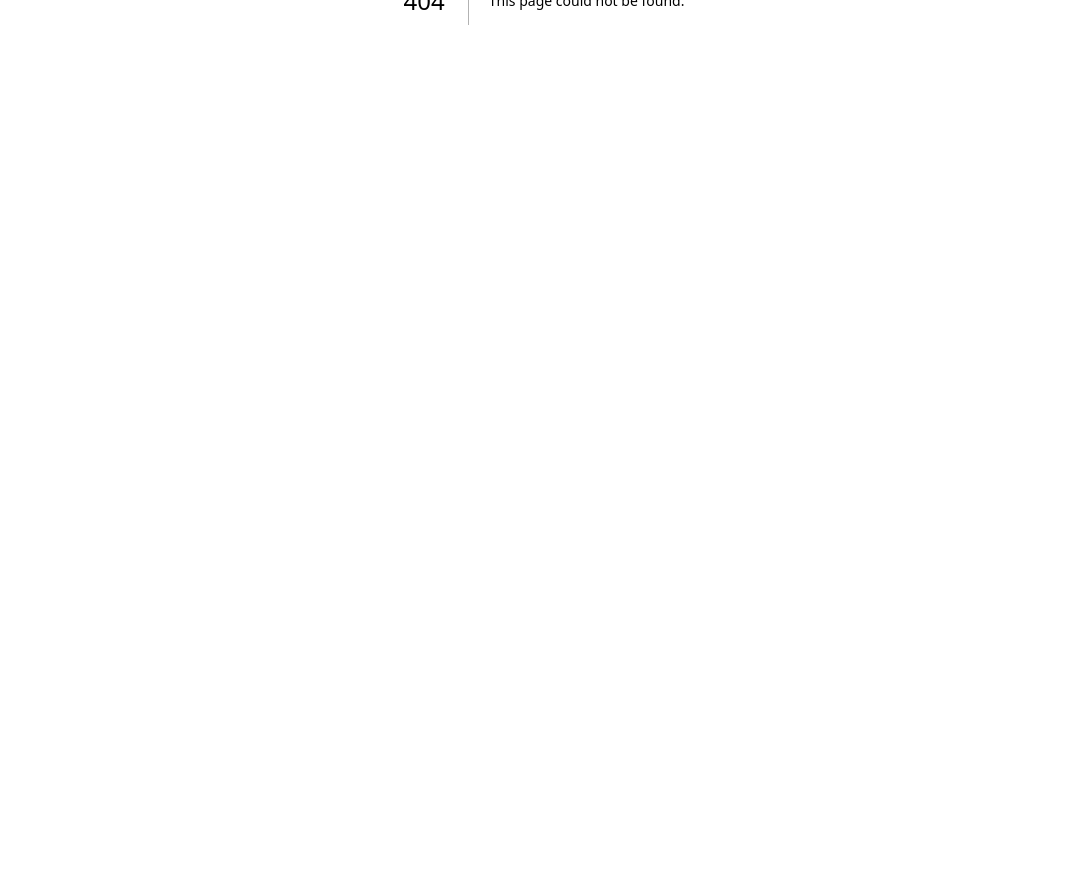
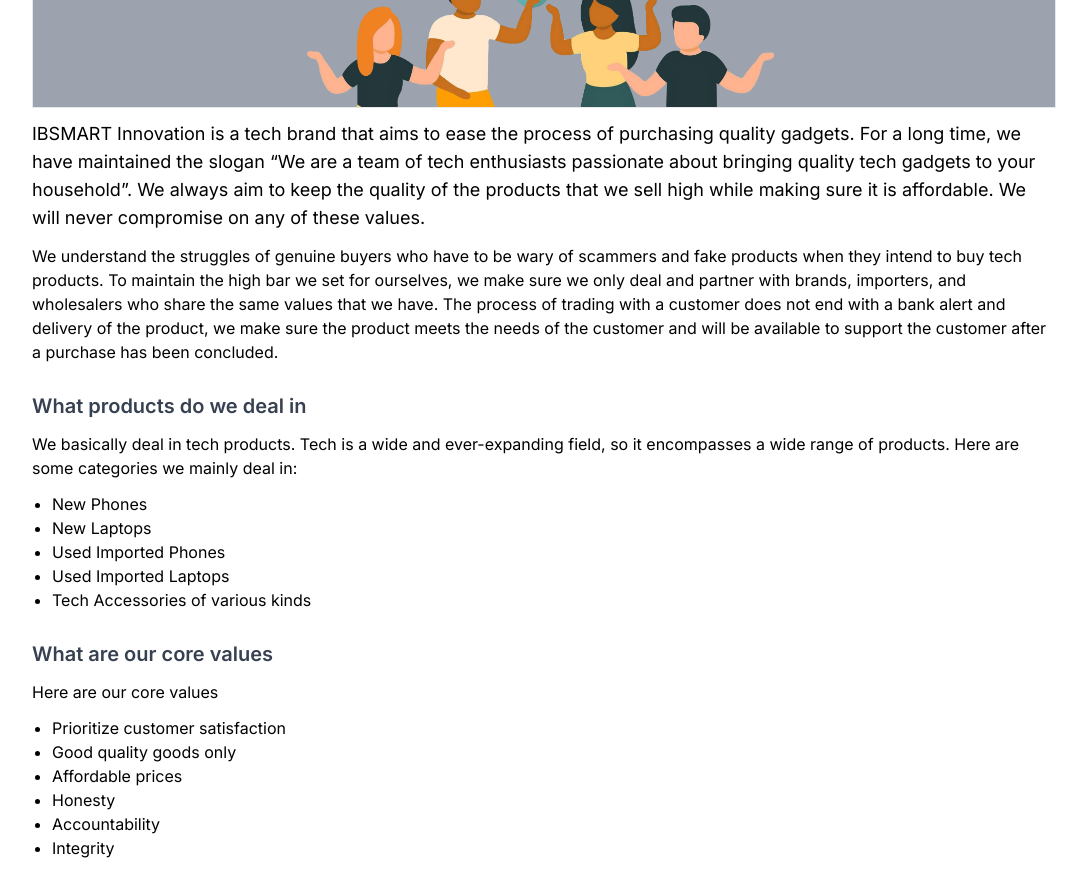
Before and after one commit to gurudanito001/IBSMART-INNOVATION, a Next.js app: page /blog/introduction-to-ibsmart-innovation in a window 1280 px wide. Before the commit this address had no page. Shown: the part 400-1292 px from the top of the page, without its empty margins (96-1183 px from the left). Before the commit the page ends 800 px from the top, so only its background shows below. Built offline with nearby package versions, Linux system fonts and the light colour scheme.

Commit message:
push the blog to prod

```diff
--- /dev/null
+++ b/src/app/(publicPages)/blog/introduction-to-ibsmart-innovation/page.tsx
@@ -0,0 +1,61 @@
+import NavBar from "../../navbar";
+import Footer from "../../footer";
+
+
+export default function Page() {
+
+  return (
+    <main className="bg-white text-black flex flex-col">
+      <NavBar />
+      <article className=" w-full max-w-screen-lg mx-auto my-14">
+        <h1 className="font-semibold text-4xl">ABOUT IBSMART INNOVATION</h1>
+        <h4 className="mt-7 text-gray-700 text-xl font-semibold">Who are we</h4>
+        <div className="h-72 w-auto border bg-[url('/images/who-are-we.png')] bg-no-repeat bg-contain bg-center bg-gray-400">
+        </div>
+
+        <p className="text-lg mt-3">
+          IBSMART Innovation is a tech brand that aims to ease the process of purchasing quality gadgets. For a long time, we have maintained the slogan “We are a team of tech enthusiasts passionate about bringing quality tech gadgets to your household”.  We always aim to keep the quality of the products that we sell high while making sure it is affordable. We will never compromise on any of these values.
+        </p>
+
+        <p className="mt-3">
+          We understand the struggles of genuine buyers who have to be wary of scammers and fake products when they intend to buy tech products.
+          To maintain the high bar we set for ourselves, we make sure we only deal and partner with brands, importers, and wholesalers who share the same values that we have. The process of trading with a customer does not end with a bank alert and delivery of the product, we make sure the product meets the needs of the customer and will be available to support the customer after a purchase has been concluded.
+        </p>
+
+
+        <h4 className="mt-7 text-gray-700 text-xl font-semibold">What products do we deal in</h4>
+        <p className="mt-3">We basically deal in tech products. Tech is a wide and ever-expanding field, so it encompasses a wide range of products. Here are some categories we mainly deal in:</p>
+
+        <ul className="mt-3 list-disc px-5">
+          <li>New Phones</li>
+          <li>New Laptops</li>
+          <li>Used Imported Phones</li>
+          <li>Used Imported Laptops</li>
+          <li>Tech Accessories of various kinds</li>
+        </ul>
+
+
+        <h4 className="mt-7 text-gray-700 text-xl font-semibold">What are our core values</h4>
+        <p className="mt-3">Here are our core values</p>
+
+        <ul className="mt-3 list-disc px-5">
+          <li>Prioritize customer satisfaction</li>
+          <li>Good quality goods only</li>
+          <li>Affordable prices</li>
+          <li>Honesty</li>
+          <li>Accountability</li>
+          <li>Integrity</li>
+        </ul>
+
+        <h4 className="mt-7 text-gray-700 text-xl font-semibold">More than a tech gadget sales company</h4>
+        <p className="mt-3">IBSMART INNOVATION is more than a gadget sales company. We also provide other services and partner with other organizations to ensure that we make online transactions safe for both the buyer and the seller.We also create articles and posts on social media to educate customers to make informed decisions when buying gadgets online.
+
+        </p>
+
+        <p className="mt-3">We also create content to help users of tech products troubleshoot common problems they may encounter when using their gadgets and devices.</p>
+      </article>
+
+      <Footer />
+    </main>
+  )
+}
--- a/src/app/(publicPages)/heroSection.tsx
+++ b/src/app/(publicPages)/heroSection.tsx
@@ -51,7 +51,7 @@
               { index === 0 &&
                 <>
                   <h3 className="text-2xl lg:text-3xl xl:text-4xl text-primary font-semibold mb-5 bg-gradient-to-r max-w-550 from-primary to-red-400 text-transparent bg-clip-text text-center lg:text-left">Boost your productivity <br/> with a wide range of laptop devices.</h3>
-                  <p className="text-gray-700 text-lg lg:text-xl font-light mb-7 max-w-3xl hidden md:block text-center lg:text-left">What would you like to do with your laptop? Zoom meetings, Emails, Music and Movies, Microsoft Suite, Graphic design, Software development.
+                  <p className="text-gray-700 text-lg xl:text-xl font-light mb-7 max-w-3xl hidden md:block text-center lg:text-left">What would you like to do with your laptop? Zoom meetings, Emails, Music and Movies, Microsoft Suite, Graphic design, Software development.
                   Whatever the task, we offer expert advice on which device would be perfect for your workflow.</p>
                   <button className="btn bg-primary border-primary text-white w-full max-w-40 mx-auto lg:mx-0">Shop Now</button>
                 </>
@@ -60,7 +60,7 @@
               {index === 1 &&
                 <>
                   <h3 className="text-2xl lg:text-3xl xl:text-4xl text-primary font-semibold mb-5 bg-gradient-to-r max-w-550 from-primary to-indigo-700 text-transparent bg-clip-text text-center lg:text-left">Get quality smartphones <br/>guaranteed to last at affordable prices  <br /></h3>
-                  <p className="text-gray-700 text-lg lg:text-xl font-light mb-7 max-w-3xl hidden md:block text-center lg:text-left">We sell a wide range of smartphones, from IOS to Android, brand new to used phones imported from the US and Europe.
+                  <p className="text-gray-700 text-lg xl:text-xl font-light mb-7 max-w-3xl hidden md:block text-center lg:text-left">We sell a wide range of smartphones, from IOS to Android, brand new to used phones imported from the US and Europe.
                   All our smartphones come in good working condition with up to 1 year warranty.</p>
                   <button className="btn bg-primary border-primary text-white w-full max-w-40 mx-auto lg:mx-0">Shop Now</button>
                 </>
@@ -69,7 +69,7 @@
               {index === 2 &&
                 <>
                   <h3 className="text-2xl lg:text-3xl xl:text-4xl text-primary font-semibold mb-5 bg-gradient-to-r max-w-550 from-primary to-blue-800 text-transparent bg-clip-text text-center lg:text-left">How big do you like your display? <br className="hidden lg:inline" />No worries, we love a bigger display too.  <br /></h3>
-                  <p className="text-gray-700 text-lg lg:text-xl font-light mb-7 max-w-3xl hidden md:block text-center lg:text-left">Would you like a tablet for your kids or work and task management? We always have a perfect tablet for you. From Convertible laptops to iPads and Android tablets, we always have one that suits your needs.</p>
+                  <p className="text-gray-700 text-lg xl:text-xl font-light mb-7 max-w-3xl hidden md:block text-center lg:text-left">Would you like a tablet for your kids or work and task management? We always have a perfect tablet for you. From Convertible laptops to iPads and Android tablets, we always have one that suits your needs.</p>
                   <button className="btn bg-primary border-primary text-white w-full max-w-40 mx-auto lg:mx-0">Shop Now</button>
                 </>
               }
@@ -77,12 +77,12 @@
               {index === 3 &&
                 <>
                   <h3 className="text-2xl lg:text-3xl xl:text-4xl text-primary font-semibold mb-5 bg-gradient-to-r max-w-550 from-primary to-teal-700 text-transparent bg-clip-text text-center lg:text-left">Enhance your style <br />and Connectivity with our accessories </h3>
-                  <p className="text-gray-700 text-lg lg:text-xl font-light mb-7 max-w-3xl hidden md:block text-center lg:text-left">From Smartwatches to headphones and Bluetooth speakers. We sell all types of devices to connect with and support your smart devices. We get the best accessories at the most affordable prices on the market.</p>
+                  <p className="text-gray-700 text-lg xl:text-xl font-light mb-7 max-w-3xl hidden md:block text-center lg:text-left">From Smartwatches to headphones and Bluetooth speakers. We sell all types of devices to connect with and support your smart devices. We get the best accessories at the most affordable prices on the market.</p>
                   <button className="btn bg-primary border-primary text-white w-full max-w-40 mx-auto lg:mx-0">Shop Now</button>
                 </>
               }
             </article>
-            <figure className={`h-full w-full ${images[index]} bg-no-repeat bg-contain bg-center md:bg-center`}>
+            <figure className={`h-full w-full ${images[index]} bg-no-repeat bg-contain bg-center`}>
             </figure>
           </div>
         </div>
```
Also changed, not shown: public/images/who-are-we.png (added), src/app/(publicPages)/blog/page.tsx (added).
